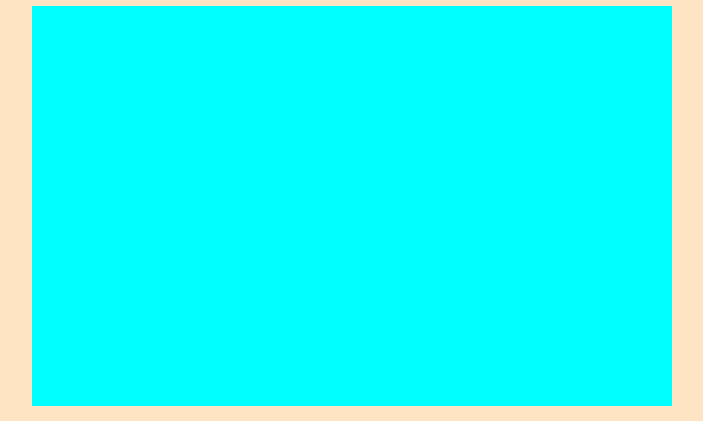
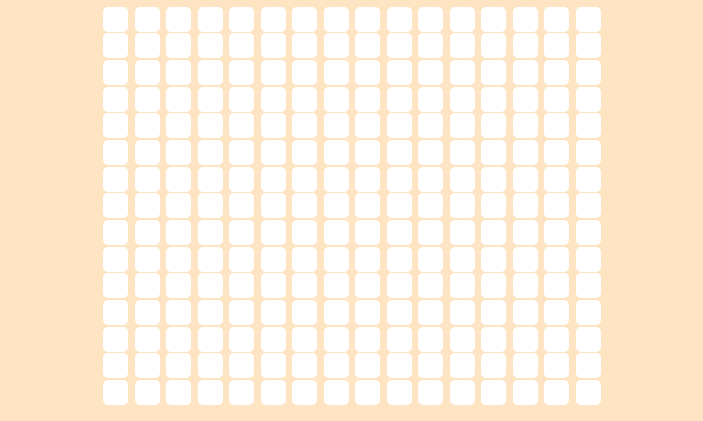
Before and after one commit to gltcturntbr/etchasketch, a plain HTML site: page index.html in a window 1280 px wide. Shown: the part 74-495 px from the top of the page, without its empty margins (288-991 px from the left). Drawn offline with Linux system fonts and the light colour scheme.

Commit message:
Add etch a sketch grid

```diff
--- a/index.html
+++ b/index.html
@@ -10,5 +10,6 @@
   <body>
     <h1>Etch a sketch :D</h1>
     <div class="bigthing"></div>
+    <h1>made by me :)</h1>
   </body>
 </html>
--- a/sauce.js
+++ b/sauce.js
@@ -1,3 +1,19 @@
+function createDrawing() {
+  /*
+    Creates an individual pixel, for drawing
+    :D
+  */
+  const drawingsquare = document.createElement("div");
+  drawingsquare.style.borderRadius = "5px";
+  drawingsquare.style.height = "25px";
+  drawingsquare.style.width = "25px";
+  drawingsquare.style.backgroundColor = "white";
 
-const drawingsquare = document.createElement("div")
-const container = document.querySelector(".bigthing")
+  return drawingsquare;
+}
+
+const container = document.querySelector(".bigthing");
+
+for (let i = 0; i < 240; i++) {
+  container.appendChild(createDrawing());
+}
--- a/style.css
+++ b/style.css
@@ -10,7 +10,13 @@ h1 {
 .bigthing {
     display: flex;
     margin: auto;
-    background-color: aqua;
     height: 50vh;
-    width: 80vh;
+    width: 500px;
+    justify-content: space-evenly;
+    align-items: center;
+    flex-wrap: wrap;
+    gap: 5px;
+    row-gap: 0px;
+
+
 }
```
